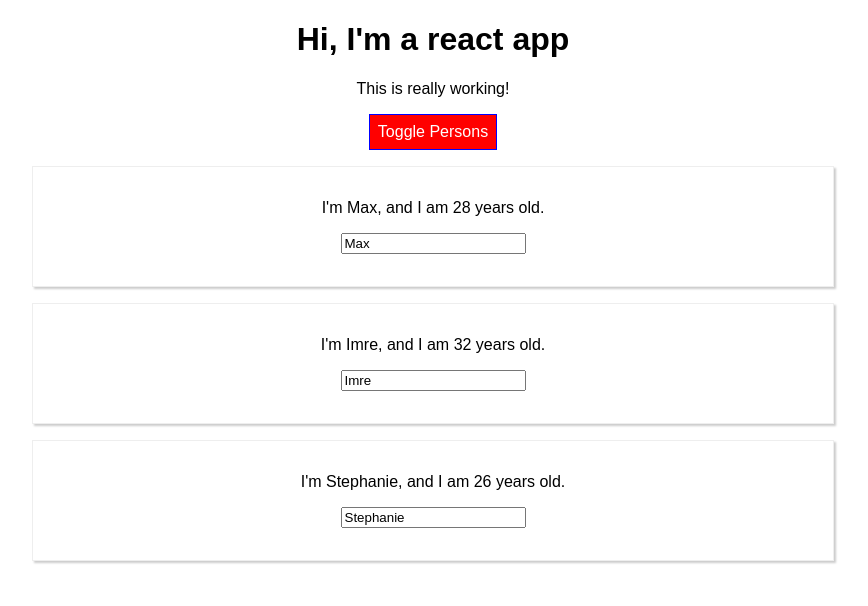
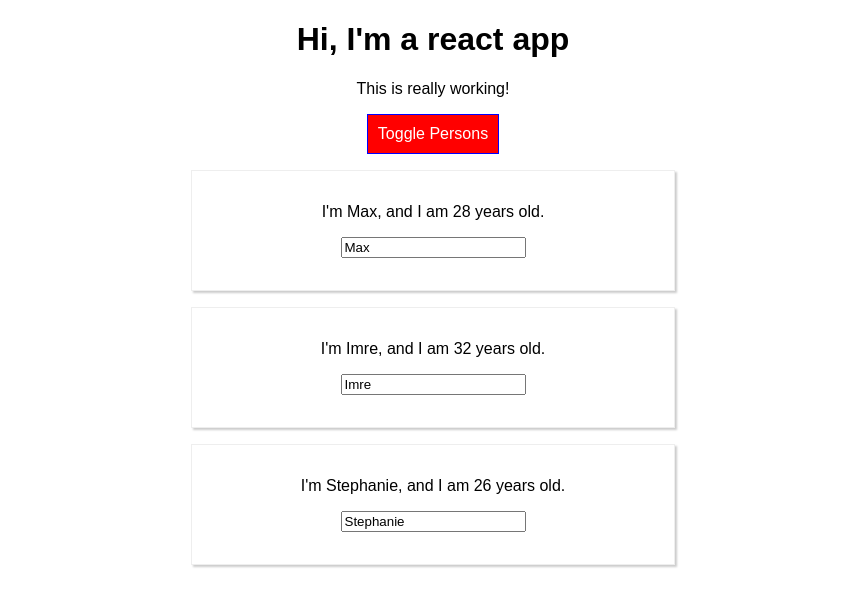
Before and after one commit to Zsemle/react-complete-guide, a React app: page / in a window 1280 px wide. Both pictures are taken after a click on the button "Toggle Persons". Shown: the top 606 px of the page, without its empty margins (207-1075 px from the left). Built offline with nearby package versions, Linux system fonts and the light colour scheme.

Commit message:
css section finished

```diff
--- a/src/App.css
+++ b/src/App.css
@@ -2,10 +2,33 @@
   text-align: center;
 }
 
-.red{
+.Red{
   color: red;
 }
 
 .bold{
   font-weight: bold;
 }
+
+.App button{
+  border: 1px solid blue;
+  background-color: green;
+  font: inherit;
+  padding: 10px;
+  color: white;
+  cursor: pointer;
+}
+
+.App button:hover{
+  color: black;
+  background-color: lightgreen;
+}
+
+.App button.Red{
+  background-color: red;
+}
+
+.App button.Red:hover{
+  background-color: salmon;
+  color: black;
+}
--- a/src/App.js
+++ b/src/App.js
@@ -38,16 +38,9 @@ class App extends Component {
   }
 
   render() {
-    const style = {
-      backgroundColor: "green",
-      color: "white",
-      font: "inherit",
-      border: "1px solid blue",
-      padding: "8px",
-      cursor: "pointer"
-    }
+    let assignedClasses = [];
+    let btnClass= '';
 
-    let assignedClasses = [];
     if(this.state.persons.length<=2){
       assignedClasses.push(classes.red)
     }
@@ -70,14 +63,14 @@ class App extends Component {
           })}
         </div>
       )
-      style.backgroundColor = "red";
+      btnClass = classes.Red;
     }
 
     return (
         <div className={classes.App}>
           <h1>Hi, I'm a react app</h1>
           <p className={assignedClasses.join(' ')}>This is really working!</p>
-          <button style={style} onClick={() => this.togglePersonsHandler()}>Toggle Persons</button>
+          <button class={btnClass} onClick={() => this.togglePersonsHandler()}>Toggle Persons</button>
           {persons}
         </div>
     );
--- a/src/Person/Person.css
+++ b/src/Person/Person.css
@@ -7,3 +7,9 @@
   text-align: center;
 
 }
+
+@media (min-width: 500px) {
+  .Person{
+    width: 450px;
+  }
+}
```
